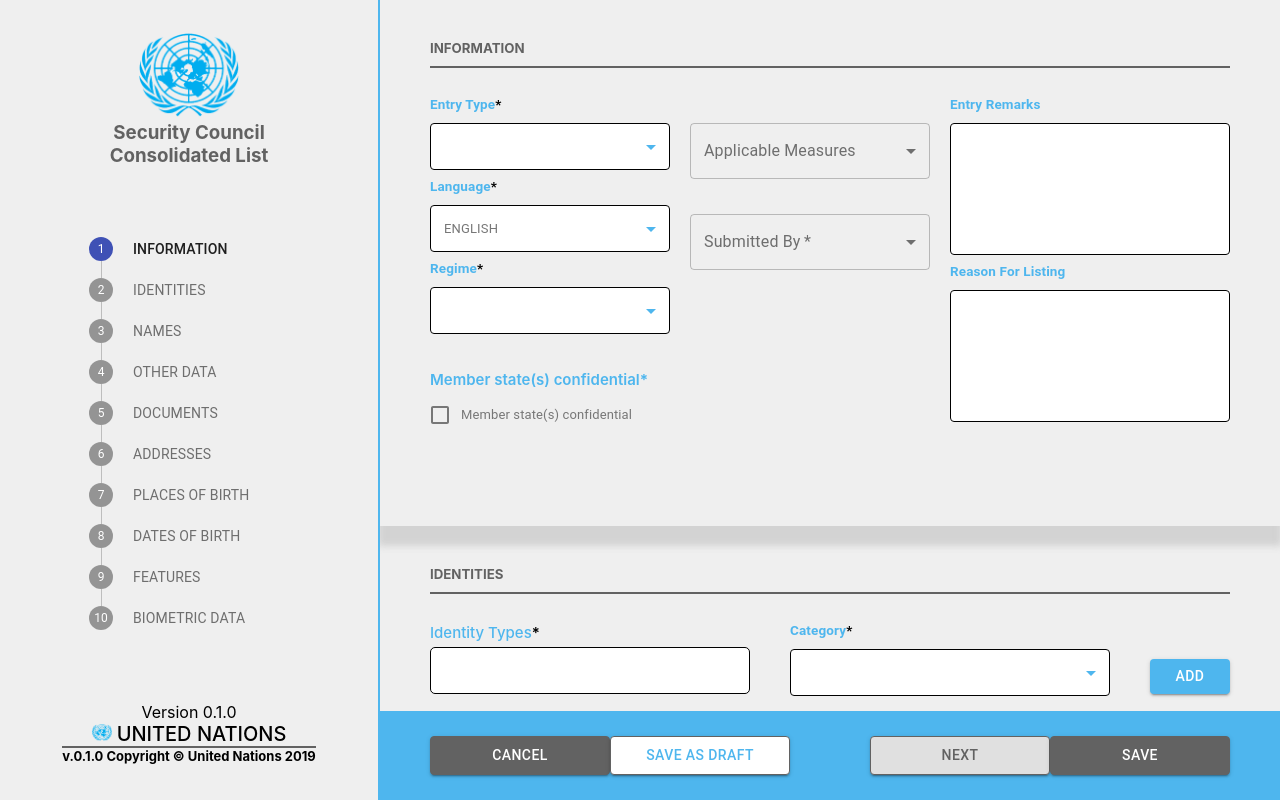
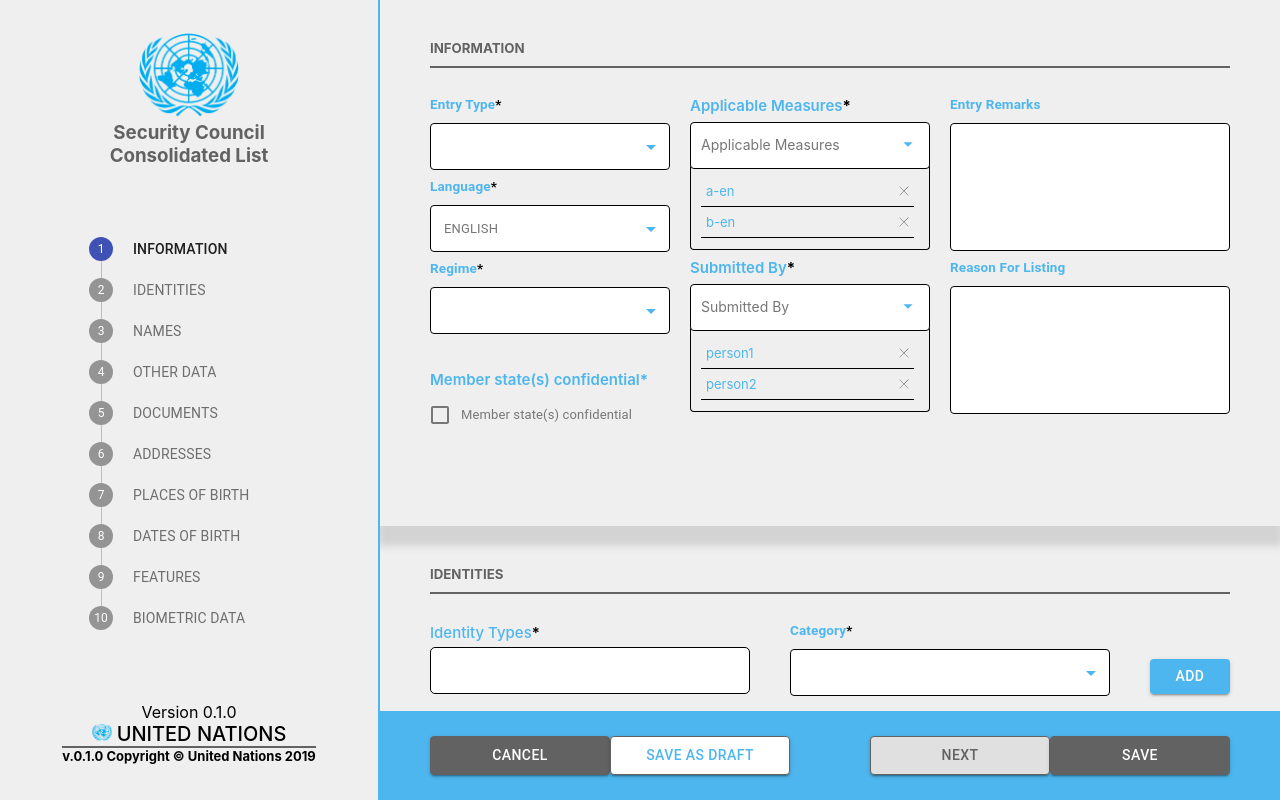
Before and after one commit to amacool/react-electron-offline, a React app: page /start in a window 1280 px wide. Built offline with nearby package versions, Linux system fonts and the light colour scheme.

Commit message:
add custom-multi-select

```diff
--- a/package.json
+++ b/package.json
@@ -17,7 +17,6 @@
     "react-dom": "^16.8.6",
     "react-dropzone": "^10.1.9",
     "react-redux": "^7.1.1",
-    "react-router": "latest",
     "react-router-dom": "^5.1.0",
     "react-scripts": "3.0.1",
     "redux": "^4.0.4"
--- a/src/index.js
+++ b/src/index.js
@@ -1,7 +1,7 @@
 import React from 'react';
-import {render} from 'react-dom';
-import {Provider} from 'react-redux';
-import {BrowserRouter, Route, Switch} from 'react-router-dom';
+import { render } from 'react-dom';
+import { Provider } from 'react-redux';
+import { BrowserRouter, Route, Switch } from 'react-router-dom';
 import './index.css';
 import * as serviceWorker from './serviceWorker';
 
--- a/src/react/components/Addresses/index.js
+++ b/src/react/components/Addresses/index.js
@@ -109,7 +109,7 @@
                 onChange={handleChange("zipCode")}
               />
             </div>
-            <div className="col mr-15 mt-26">
+            <div className="col mt-26">
               <FormControl variant="outlined" className="form-control custom-outlined-form-control">
                 <InputLabel ref={categoryLabel} htmlFor="country" className="custom-select-label">
                   Country<b>*</b>
@@ -161,7 +161,7 @@
                 onChange={handleChange("latitude")}
               />
             </div>
-            <div className="col mr-15">
+            <div className="col">
               <CustomInput
                 id="longitude"
                 label="Longitude"
--- a/src/react/components/Information/index.js
+++ b/src/react/components/Information/index.js
@@ -7,39 +7,43 @@
 import './styles.css';
 import '../FormControl/styles.css';
 import { CustomCheckbox } from "../common/CustomCheckbox";
+import { CustomMultiSelect } from "../common/CustomMultiSelect";
 
 function Information({ settings, handleSetValue }) {
   const typeLabel = React.useRef(null);
-  const applicableMeasuresLabel = React.useRef(null);
   const languageLabel = React.useRef(null);
-  const submittedByLabel = React.useRef(null);
   const regimeLabel = React.useRef(null);
 
   const [typeLabelWidth, setTypeLabelWidth] = React.useState(0);
-  const [applicableMeasuresLabelWidth, setApplicableMeasuresLabelWidth] = React.useState(0);
   const [languageLabelWidth, setLanguageLabelWidth] = React.useState(0);
-  const [submittedByLabelWidth, setSubmittedByLabelWidth] = React.useState(0);
   const [regimeLabelWidth, setRegimeLabelWidth] = React.useState(0);
   const [state, setState] = React.useState({
     language: 'EN',
     entryType: '',
     regime: '',
     memberStateConfidential: false,
-    applicableMeasure: '',
-    submittedBy: '',
+    applicableMeasure: [],
+    submittedBy: [],
     entryRemarks: '',
     reasonForListing: ''
   });
 
   const entryTypes = settings.entryType[0];
   const regime = settings.regime[0];
-  const applicableMeasure = settings.applicableMeasure[0];
+  const applicableMeasure = React.useMemo(() => {
+    if (
+      !settings.applicableMeasure[0] ||
+      !settings.applicableMeasure[0][state.language]
+    ) {
+      return {};
+    }
+    return settings.applicableMeasure[0][state.language];
+  }, [state.language, settings]);
+  const submittedBy = { a: 'person1', b: 'person2', c: 'person3' };
 
   React.useEffect(() => {
     setTypeLabelWidth(typeLabel.current.offsetWidth);
-    setApplicableMeasuresLabelWidth(applicableMeasuresLabel.current.offsetWidth);
     setLanguageLabelWidth(languageLabel.current.offsetWidth);
-    setSubmittedByLabelWidth(submittedByLabel.current.offsetWidth);
     setRegimeLabelWidth(regimeLabel.current.offsetWidth);
   }, []);
 
@@ -156,55 +160,22 @@
         </div>
         <div className="col-3">
           <div className="row">
-            <FormControl variant="outlined" className="form-control">
-              <InputLabel ref={applicableMeasuresLabel} htmlFor="applicable-measures">
-                Applicable Measures
-              </InputLabel>
-              <Select
-                value={state.applicableMeasure}
-                onChange={handleChange('applicableMeasure')}
-                labelWidth={applicableMeasuresLabelWidth}
-                inputProps={{
-                  name: 'applicable_measures',
-                  id: 'applicable-measures',
-                }}
-              >
-                <MenuItem value="">
-                  <em>None</em>
-                </MenuItem>
-                {applicableMeasure && Object.keys(applicableMeasure[state.language]).map((itemKey, index) => (
-                  <MenuItem
-                    value={itemKey}
-                    key={index}
-                  >
-                    {applicableMeasure[state.language][itemKey]}
-                  </MenuItem>
-                ))}
-              </Select>
-            </FormControl>
+            <CustomMultiSelect
+              options={Object.values(applicableMeasure)}
+              selected={state.applicableMeasure}
+              label="Applicable Measures"
+              required={true}
+              onChange={handleChange('applicableMeasure')}
+            />
           </div>
           <div className="row">
-            <FormControl required variant="outlined" className="form-control">
-              <InputLabel ref={submittedByLabel} htmlFor="submitted-by">
-                Submitted By
-              </InputLabel>
-              <Select
-                value={state.submittedBy}
-                onChange={handleChange('submittedBy')}
-                labelWidth={submittedByLabelWidth}
-                inputProps={{
-                  name: 'submitted-by',
-                  id: 'submitted-by',
-                }}
-              >
-                <MenuItem value="">
-                  <em>None</em>
-                </MenuItem>
-                <MenuItem value={10}>Ten</MenuItem>
-                <MenuItem value={20}>Twenty</MenuItem>
-                <MenuItem value={30}>Thirty</MenuItem>
-              </Select>
-            </FormControl>
+            <CustomMultiSelect
+              options={Object.values(submittedBy)}
+              selected={state.submittedBy}
+              label="Submitted By"
+              required={true}
+              onChange={handleChange('submittedBy')}
+            />
           </div>
         </div>
         <div className="col-4">
--- a/src/react/components/Information/styles.css
+++ b/src/react/components/Information/styles.css
@@ -1,13 +1,17 @@
 .Information .content .col-3 {
-    width: 30%;
+  width: 30%;
 }
 
 .Information .content .row {
-    display: flex;
-    justify-content: space-between;
-    margin: 35px 0;
+  display: flex;
+  justify-content: space-between;
+  margin: 35px 0;
 }
 
 .Information .content .col-4 {
-    width: 35%;
+  width: 35%;
 }
+
+.Information .custom-multi-select {
+  margin-top: -28px;
+}
--- a/src/react/components/PlacesOfBirth/index.js
+++ b/src/react/components/PlacesOfBirth/index.js
@@ -108,7 +108,7 @@
                 onChange={handleChange("zipCode")}
               />
             </div>
-            <div className="col mr-15 mt-26">
+            <div className="col mt-26">
               <FormControl variant="outlined" className="form-control custom-outlined-form-control">
                 <InputLabel ref={categoryLabel} htmlFor="country" className="custom-select-label">
                   Country<b>*</b>
@@ -160,7 +160,7 @@
                 onChange={handleChange("latitude")}
               />
             </div>
-            <div className="col mr-15">
+            <div className="col">
               <CustomInput
                 id="longitude"
                 label="Longitude"
--- a/src/react/components/common/CustomDatePicker/index.js
+++ b/src/react/components/common/CustomDatePicker/index.js
@@ -4,8 +4,8 @@
 import 'react-day-picker/lib/style.css';
 import dateFnsFormat from 'date-fns/format';
 import dateFnsParse from 'date-fns/parse';
+import CalendarIcon from '../../../assets/icons/calendar/calendar.svg';
 import './styles.css';
-import CalendarIcon from '../../../assets/icons/calendar/calendar.svg';
 
 function parseDate(str, format, locale) {
   const parsed = dateFnsParse(str, format, { locale });
--- a/src/react/components/common/CustomDropzone/index.js
+++ b/src/react/components/common/CustomDropzone/index.js
@@ -17,7 +17,7 @@
     acceptedFiles.forEach(file => {
       reader.readAsDataURL(file);
     })
-  }, []);
+  }, [props]);
 
   const { acceptedFiles, getRootProps, getInputProps } = useDropzone({
     accept: props.accept,
--- /dev/null
+++ b/src/react/components/common/CustomMultiSelect/index.js
@@ -0,0 +1,47 @@
+import React from "react";
+import { FontAwesomeIcon } from '@fortawesome/react-fontawesome'
+import { faCheck } from '@fortawesome/free-solid-svg-icons'
+import CrossIcon from "../../../assets/icons/cross/cross-light.svg";
+import "./styles.css";
+
+export const CustomMultiSelect = ({ options, selected, label, required, onChange }) => {
+  const [values, setValues] = React.useState(selected);
+  const handleClick = React.useCallback((item) => {
+    let tValues = values;
+    const pos = tValues.indexOf(item);
+    if (pos >= 0) {
+      tValues.splice(pos, 1);
+    } else {
+      tValues.push(item);
+    }
+    setValues(tValues);
+    onChange({ target: { value: tValues } });
+  }, [values, setValues, onChange]);
+
+  return (
+    <div className="custom-multi-select">
+      <label className="select-label">
+        {label}{required && <b>*</b>}
+      </label>
+      <div className="select-heading">
+        {label}
+        <svg focusable="false" viewBox="0 0 24 24" aria-hidden="true" role="presentation">
+          <path d="M7 10l5 5 5-5z" />
+        </svg>
+      </div>
+      <div className="select-body">
+        <div className="select-body-inner">
+          {options.map((item, index) => (
+            <div className="select-option" key={index} onClick={() => handleClick(item)}>
+              {item}
+              {values.indexOf(item) >= 0
+                ? <FontAwesomeIcon className="icon" icon={faCheck} />
+                : <img className="icon" src={CrossIcon} alt='' />
+              }
+            </div>
+          ))}
+        </div>
+      </div>
+    </div>
+  );
+};
--- /dev/null
+++ b/src/react/components/common/CustomMultiSelect/styles.css
@@ -0,0 +1,81 @@
+.custom-multi-select {
+  width: 100%;
+}
+
+.custom-multi-select .select-label {
+  font-size: 15px;
+  color: #4eb6ee;
+  font-weight: 600;
+}
+
+.custom-multi-select .select-label b {
+  color: black;
+}
+
+.custom-multi-select .select-heading {
+  display: flex;
+  align-items: center;
+  justify-content: space-between;
+  padding: 10px 10px 13px;
+  border: solid 1px black;
+  border-radius: 4px;
+  background-color: white;
+  font-size: 14px;
+  color: #777;
+  margin-top: 7px;
+  position: relative;
+}
+
+.custom-multi-select .select-heading svg {
+  width: 22px;
+  fill: #4eb6ee;
+}
+
+.custom-multi-select .select-body {
+  border: solid 1px black;
+  border-top: none;
+  border-radius: 0 0 4px 4px;
+  margin-top: -3px;
+  padding: 10px;
+  color: #4eb6ee;
+  height: 63px;
+  font-size: 13px;
+}
+
+.custom-multi-select .select-body .select-body-inner {
+  overflow-y: scroll;
+  height: 100%;
+  padding-right: 5px;
+}
+
+.custom-multi-select .select-body .select-option {
+  padding: 7px 5px;
+  border-bottom: solid 1px black;
+  cursor: pointer;
+  display: flex;
+  align-items: center;
+  justify-content: space-between;
+}
+
+.custom-multi-select .select-body .select-option .icon {
+  width: 10px;
+}
+
+.custom-multi-select .select-body .select-option:last-child {
+  border: none;
+}
+
+.select-body-inner::-webkit-scrollbar {
+  width: 5px;
+  background-color: #F5F5F5;
+}
+
+.select-body-inner::-webkit-scrollbar-track {
+  -webkit-box-shadow: inset 0 0 2px rgba(0,0,0,0.3);
+  background-color: #efefef;
+  width: 1px;
+}
+
+.select-body-inner::-webkit-scrollbar-thumb {
+  background-color: #4eb6ee;
+}
--- a/src/react/containers/Home/index.js
+++ b/src/react/containers/Home/index.js
@@ -3,8 +3,8 @@
 import axios from 'axios';
 
 import Footer from '../../components/Footer';
+import logo from '../../assets/logo.png';
 import './styles.css';
-import logo from '../../assets/logo.png';
 
 class Home extends Component {
   state = {
--- a/src/react/containers/Start/index.js
+++ b/src/react/containers/Start/index.js
@@ -1,7 +1,7 @@
 import React, { Component } from 'react';
 import { bindActionCreators } from "redux";
 import { changeInformation, save, saveDraft } from "../../redux/actions";
-import { withRouter } from "react-router";
+import { withRouter } from "react-router-dom";
 import connect from "react-redux/es/connect/connect";
 import axios from 'axios';
 import Information from '../../components/Information';
--- a/src/react/containers/Start/styles.css
+++ b/src/react/containers/Start/styles.css
@@ -20,4 +20,5 @@
     margin-top: 0;
     margin-bottom: 0;
     width: 100%;
+    height: 128px;
 }
```
Also changed, not shown: src/react/containers/Main/index.js (+4 -5 lines), src/react/containers/New/index.js (+11 -6 lines), src/react/assets/icons/cross/cross-light.svg (added), src/react/components/BiometricData/index.js (line endings or trailing spaces).
